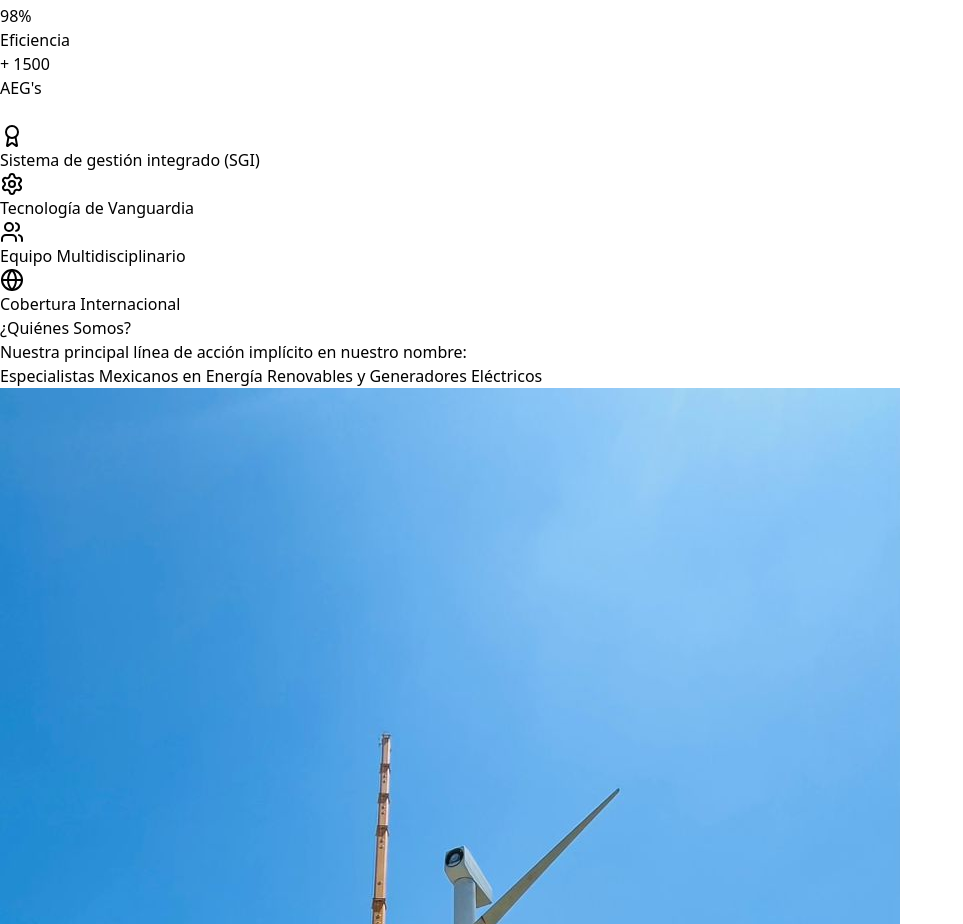
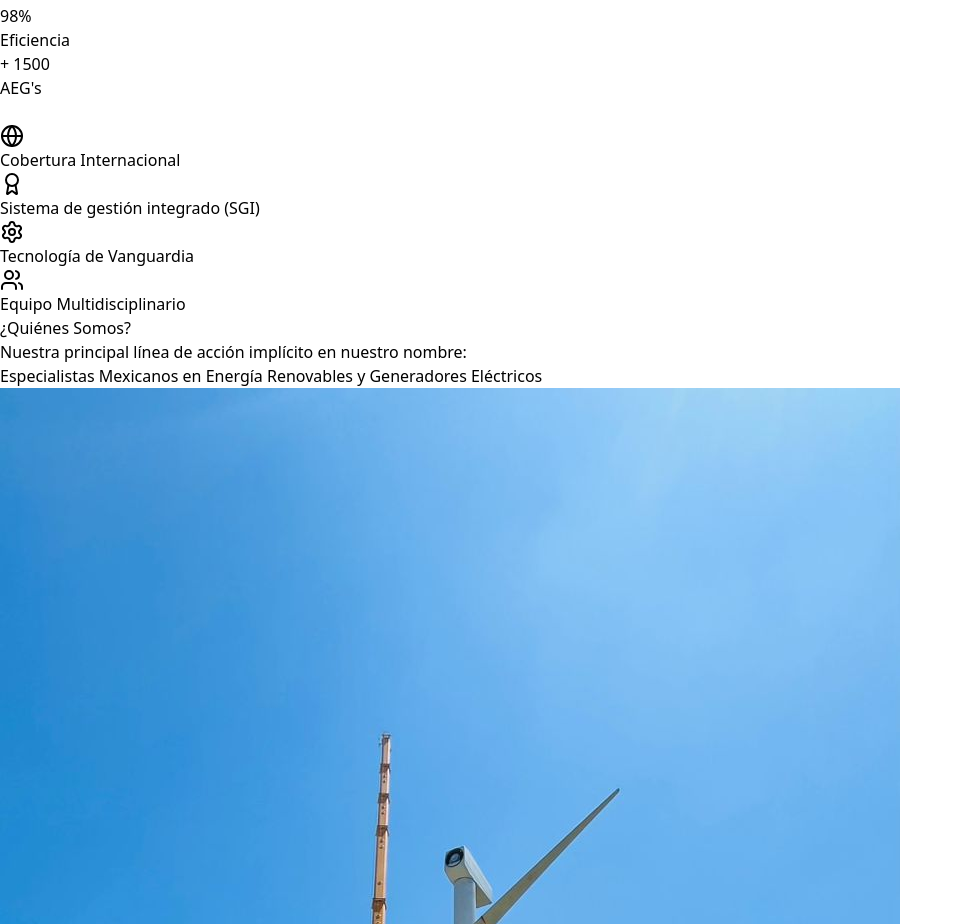
Before and after one commit to aka-jou/EMERGE_WEB, a React (Vite) app: page / in a window 1280 px wide. Shown: the part 2747-3671 px from the top of the page, without its empty margins (0-963 px from the left). Built offline with nearby package versions, Linux system fonts and the light colour scheme.

Commit message:
add images - Emerge website

```diff
--- a/src/components/landing/FeaturesBar.tsx
+++ b/src/components/landing/FeaturesBar.tsx
@@ -6,6 +6,10 @@ export default function FeaturesBar() {
       <div className="container mx-auto px-4 md:px-8 lg:px-20">
         <div className="bg-white rounded-xl shadow-lg p-6">
           <div className="grid grid-cols-1 sm:grid-cols-2 lg:grid-cols-4 gap-6">
+             <div className="flex items-center gap-4">
+              <Globe className="w-4 h-4 text-[#005900] flex-shrink-0" />
+              <span className="text-[#404040]">Cobertura Internacional</span>
+            </div>
             <div className="flex items-center gap-4">
               <Award className="w-4 h-4 text-[#005900] flex-shrink-0" />
               <span className="text-[#404040]">Sistema de gestión integrado (SGI) </span>
@@ -18,10 +22,7 @@ export default function FeaturesBar() {
               <Users className="w-4 h-4 text-[#005900] flex-shrink-0" />
               <span className="text-[#404040]">Equipo Multidisciplinario</span>
             </div>
-            <div className="flex items-center gap-4">
-              <Globe className="w-4 h-4 text-[#005900] flex-shrink-0" />
-              <span className="text-[#404040]">Cobertura Internacional</span>
-            </div>
+
           </div>
         </div>
       </div>
```
